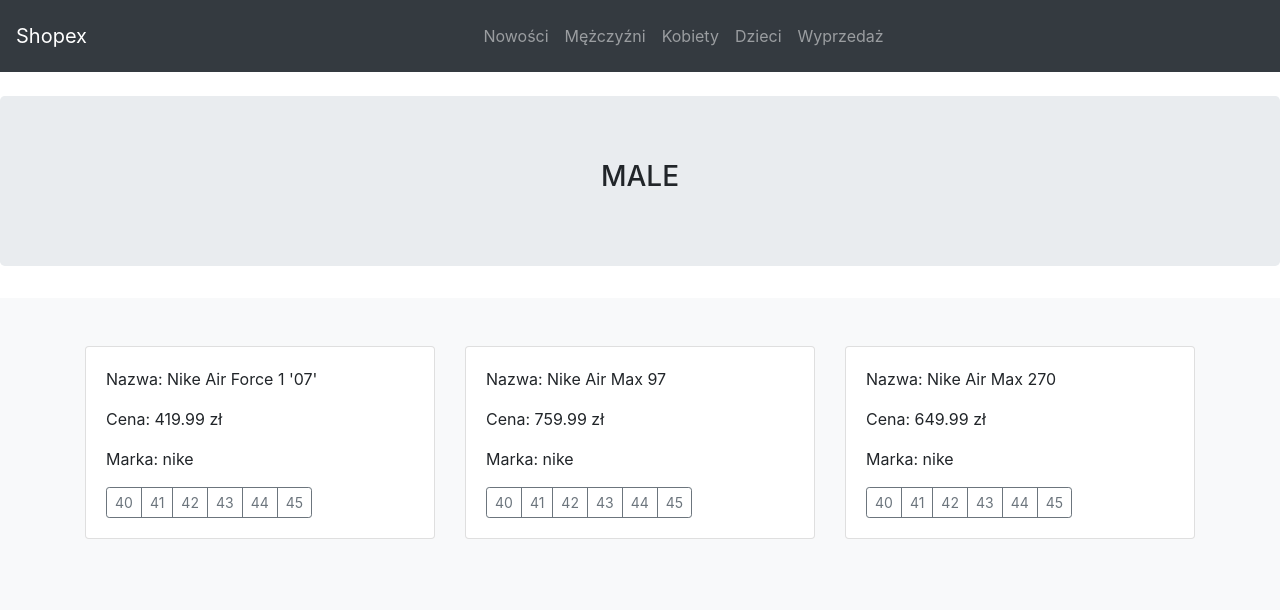
After one commit to Krzewskimichal/shopex, a Django app: page //MA/ in a window 1280 px wide. The commit adds this page. Shown: the top 610 px of the page. Run offline with Django 3.2, Linux system fonts and the light colour scheme; data comes from the database, SQL or seed files in the repository; both versions use the stored data as it was after the commit; some libraries are stand-ins or nearby versions.

Commit message:
create product list view

```diff
--- a/shop/templates/shop/base.html
+++ b/shop/templates/shop/base.html
@@ -24,13 +24,13 @@
                     <a class="nav-link" href="#">Nowości</a>
                 </li>
                 <li class="nav-item">
-                    <a class="nav-link" href="#">Mężczyźni</a>
+                    <a class="nav-link" href="{% url 'shop:product_list' 'MA' %}">Mężczyźni</a>
                 </li>
                 <li class="nav-item">
-                    <a class="nav-link" href="#">Kobiety</a>
+                    <a class="nav-link" href="{% url 'shop:product_list' 'FE' %}">Kobiety</a>
                 </li>
                 <li class="nav-item">
-                    <a class="nav-link" href="#">Dzieci</a>
+                    <a class="nav-link" href="{% url 'shop:product_list' 'CH' %}">Dzieci</a>
                 </li>
                 <li class="nav-item">
                     <a class="nav-link" href="#">Wyprzedaż</a>
--- /dev/null
+++ b/shop/templates/shop/product_list.html
@@ -0,0 +1,46 @@
+{% extends 'shop/base.html' %}
+{% load bootstrap4 %}
+
+{% block content %}
+
+    <section class="jumbotron text-center">
+        <div class="container">
+            <h3 style="text-transform: uppercase">{{ products.0.get_gender_display }}</h3>
+        </div>
+    </section>
+    <div class="album py-5 bg-light">
+        <div class="container">
+          <div class="row">
+          {% if products %}
+                {% for product in products %}
+                    <div class="col-md-4">
+                        <div class="card mb-4 box-shadow">
+                            <div class="card-body">
+                                <p class="card-text">Nazwa: {{ product.title }}</p>
+                                <p class="card-text">Cena: {{ product.price }} zł</p>
+                                <p class="card-text">Marka: {{ product.brand }}</p>
+                               <div class="d-flex justify-content-between align-items-center">
+                                <div class="btn-group">
+                                  <button type="button" class="btn btn-sm btn-outline-secondary">40</button>
+                                  <button type="button" class="btn btn-sm btn-outline-secondary">41</button>
+                                  <button type="button" class="btn btn-sm btn-outline-secondary">42</button>
+                                  <button type="button" class="btn btn-sm btn-outline-secondary">43</button>
+                                  <button type="button" class="btn btn-sm btn-outline-secondary">44</button>
+                                  <button type="button" class="btn btn-sm btn-outline-secondary">45</button>
+                                </div>
+                              </div>
+                            </div>
+                        </div>
+                </div>
+            {% endfor %}
+        </div>
+
+    {% else %}
+        <div>
+            <p>Nie ma obecnie dostępnych produktów.</p>
+        </div>
+    {% endif %}
+        </div>
+    </div>
+
+{% endblock %}
--- a/shop/urls.py
+++ b/shop/urls.py
@@ -1,9 +1,10 @@
 from django.urls import path
 
 
-from .views import Index
+from .views import Index, ProductList
 
 app_name = 'shop'
 urlpatterns = [
     path('', Index.as_view(), name='index'),
+    path('/<str:gender>/', ProductList.as_view(), name='product_list'),
 ]
--- a/shop/views.py
+++ b/shop/views.py
@@ -1,6 +1,17 @@
 from django.shortcuts import render
 from django.views.generic import TemplateView
+from django.views import View
+
+from .models import Product
 
 
 class Index(TemplateView):
     template_name = 'shop/index.html'
+
+
+class ProductList(View):
+
+    def get(self, request, gender):
+        products = Product.objects.filter(gender=gender)
+        context = {'products': products, 'gender': gender}
+        return render(request, 'shop/product_list.html', context)
```
Also changed, not shown: db.sqlite3.
